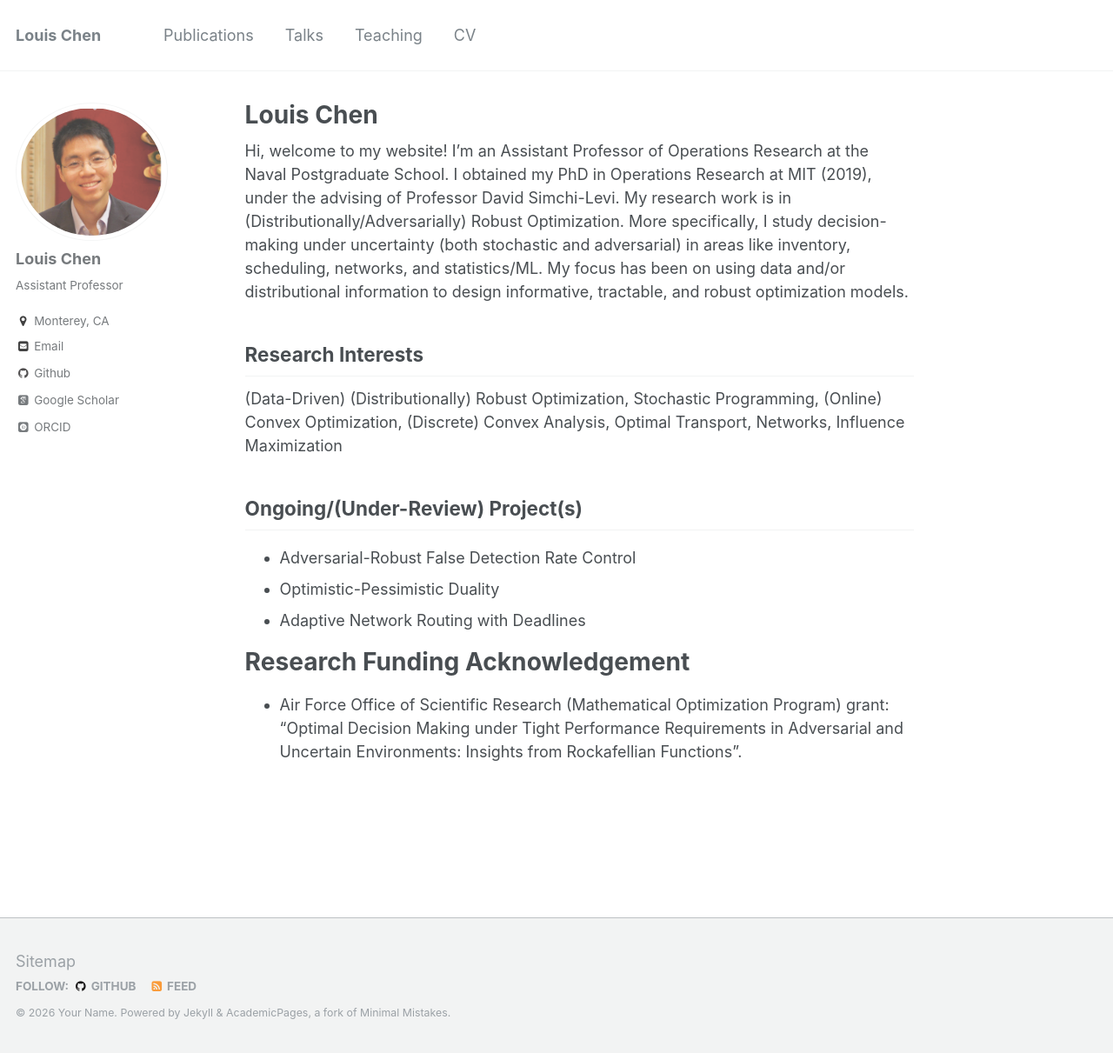
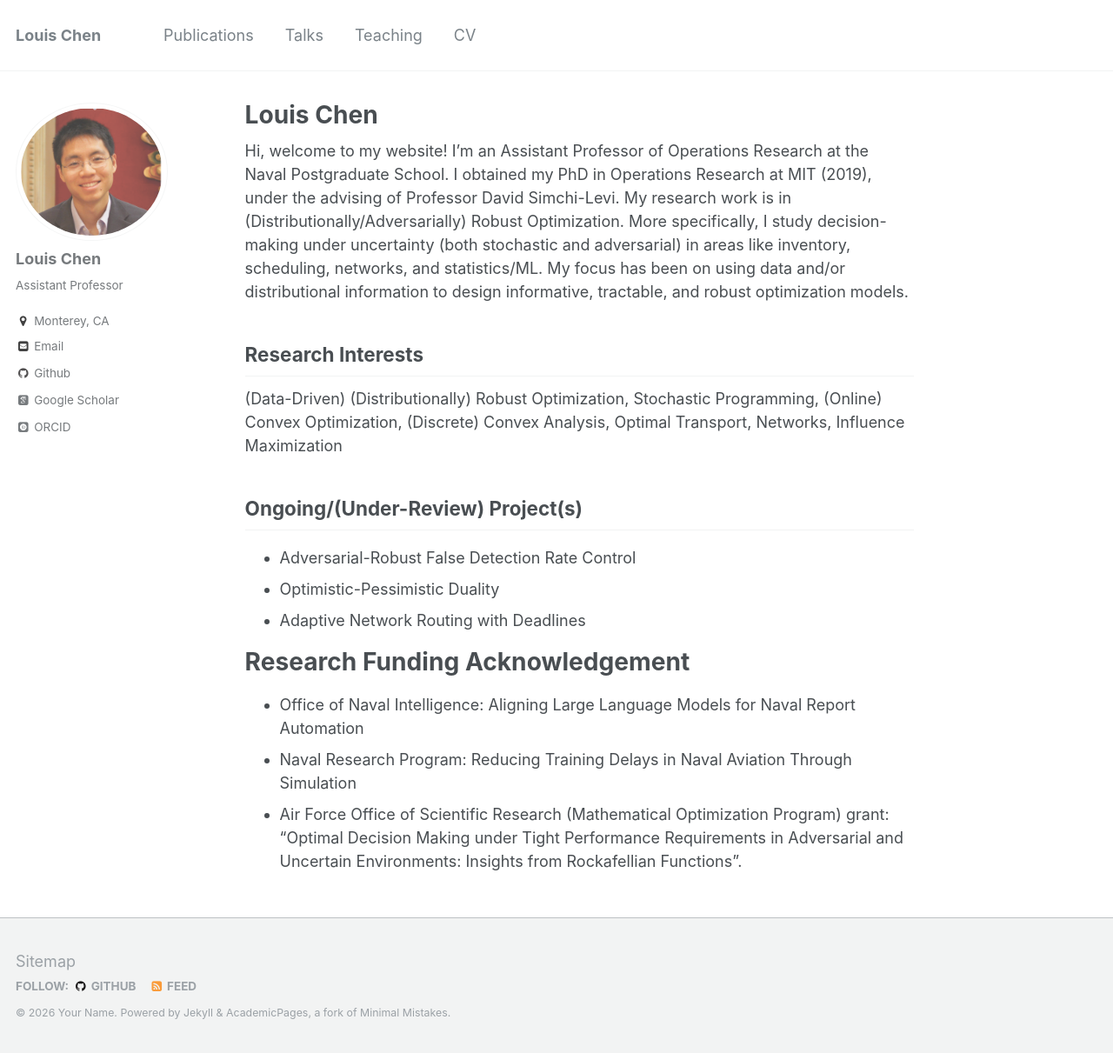
Before and after one commit to LouisLChen/LouisLChen.github.io, a Jekyll site: the page built from _pages/about.md, in a window 1280 px wide and 1211 px high. Shown: the whole window at 87% size. Built offline with Jekyll 4.4.1, drawn with Linux system fonts in a browser that asks for light colours; some web fonts are replaced.

Commit message:
Update about.md

```diff
--- a/_pages/about.md
+++ b/_pages/about.md
@@ -23,4 +23,6 @@ Ongoing/(Under-Review) Project(s)
 * Adaptive Network Routing with Deadlines
 
 # Research Funding Acknowledgement
+* Office of Naval Intelligence: Aligning Large Language Models for Naval Report Automation
+* Naval Research Program: Reducing Training Delays in Naval Aviation Through Simulation
 * Air Force Office of Scientific Research (Mathematical Optimization Program) grant: “Optimal Decision Making under Tight Performance Requirements in Adversarial and Uncertain Environments: Insights from Rockafellian Functions”.
```
